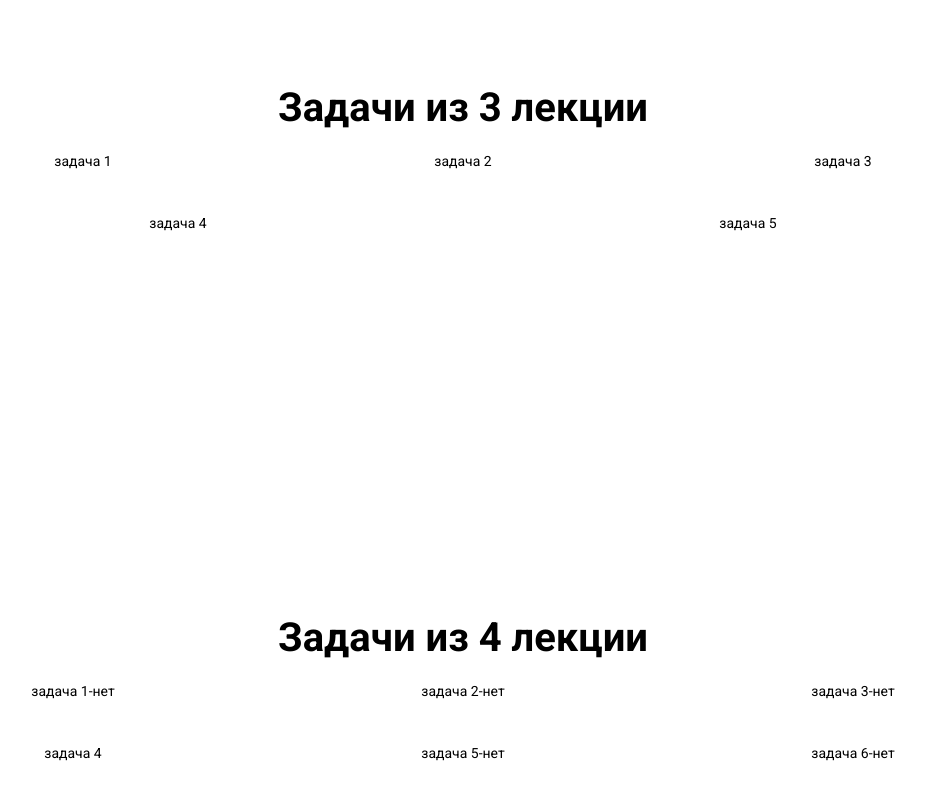
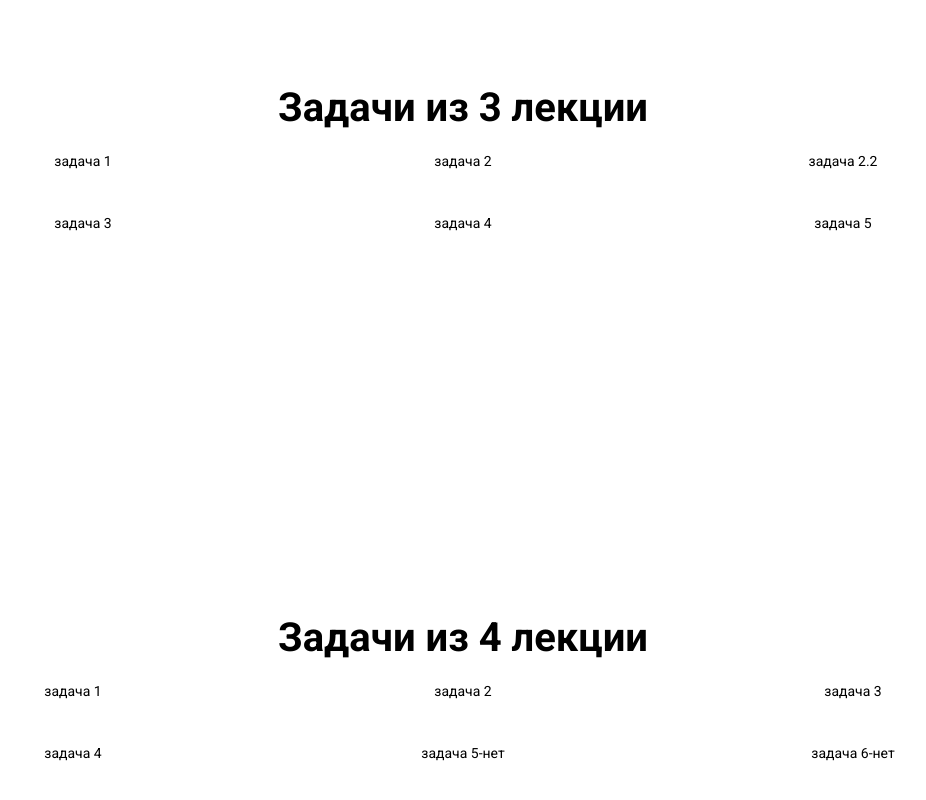
Before and after one commit to kondrashevich/ks, a plain HTML site: page dz/index.html in a window 1280 px wide. Shown: the part 1252-2052 px from the top of the page, without its empty margins (177-1103 px from the left). Drawn offline with nearby package versions, Linux system fonts and the light colour scheme.

Commit message:
Update index.html

```diff
--- a/dz/index.html
+++ b/dz/index.html
@@ -54,7 +54,10 @@
 
 <a class="btn btn-primary" href="#" id="week" onclick="week();return false;" role="button">задача 2</a>
 						</div>
+	<div class="col-md-4">
 
+<a class="btn btn-primary" href="#" id="menu" onclick="menu();return false;" role="button">задача 2.2</a>
+						</div>
 							<div class="col-md-4">
 
 <a class="btn btn-primary" href="#" id="stolbci" onclick="stolbci();return false;" role="button">задача 3</a>
@@ -77,16 +80,19 @@
 							<div class="col-md-4">
 <a class="btn btn-primary" href="#" id="goroda" onclick="goroda();return false;" role="button">задача 2</a>
 							</div>
+            <div class="col-md-4">
+<a class="btn btn-primary" href="#" id="goroda2" onclick="goroda2();return false;" role="button">задача 2.2</a>
+							</div>
 											<div class="col-md-4">
 <a class="btn btn-primary" href="#" id="resheto" onclick="resheto();return false;" role="button">задача 3</a>
 							</div>
 
-							<div class="col-md-6">
+							<div class="col-md-4">
 
 <a class="btn btn-primary" href="#" id="cikli" onclick="cikli();return false;" role="button">задача 4</a>
 										</div>
 
-							<div class="col-md-6">
+							<div class="col-md-4">
 
 <a class="btn btn-primary" href="#" id="massiv" onclick="massiv();return false;" role="button">задача 5</a>
 
@@ -101,14 +107,14 @@
 				<div class="lekt4" >
 					<h2>Задачи из 4 лекции</h2>
 					<div class="col-md-4">
-				<a class="btn btn-primary" href="#" id="#" onclick="#();return false;" role="button">задача 1-нет</a>
+				<a class="btn btn-primary" href="#" id="#" onclick="#();return false;" role="button">задача 1</a>
 						</div>
 
 							<div class="col-md-4">
-<a class="btn btn-primary" href="#" id="#" onclick="#();return false;" role="button">задача 2-нет</a>
+<a class="btn btn-primary" href="#" id="fight" onclick="fight();return false;" role="button">задача 2</a>
 							</div>
 											<div class="col-md-4">
-<a class="btn btn-primary" href="#" id="#" onclick="#();return false;" role="button">задача 3-нет</a>
+<a class="btn btn-primary" href="#" id="author" onclick="author();return false;" role="button">задача 3</a>
 							</div>
                     				<div class="col-md-4">
 
```
